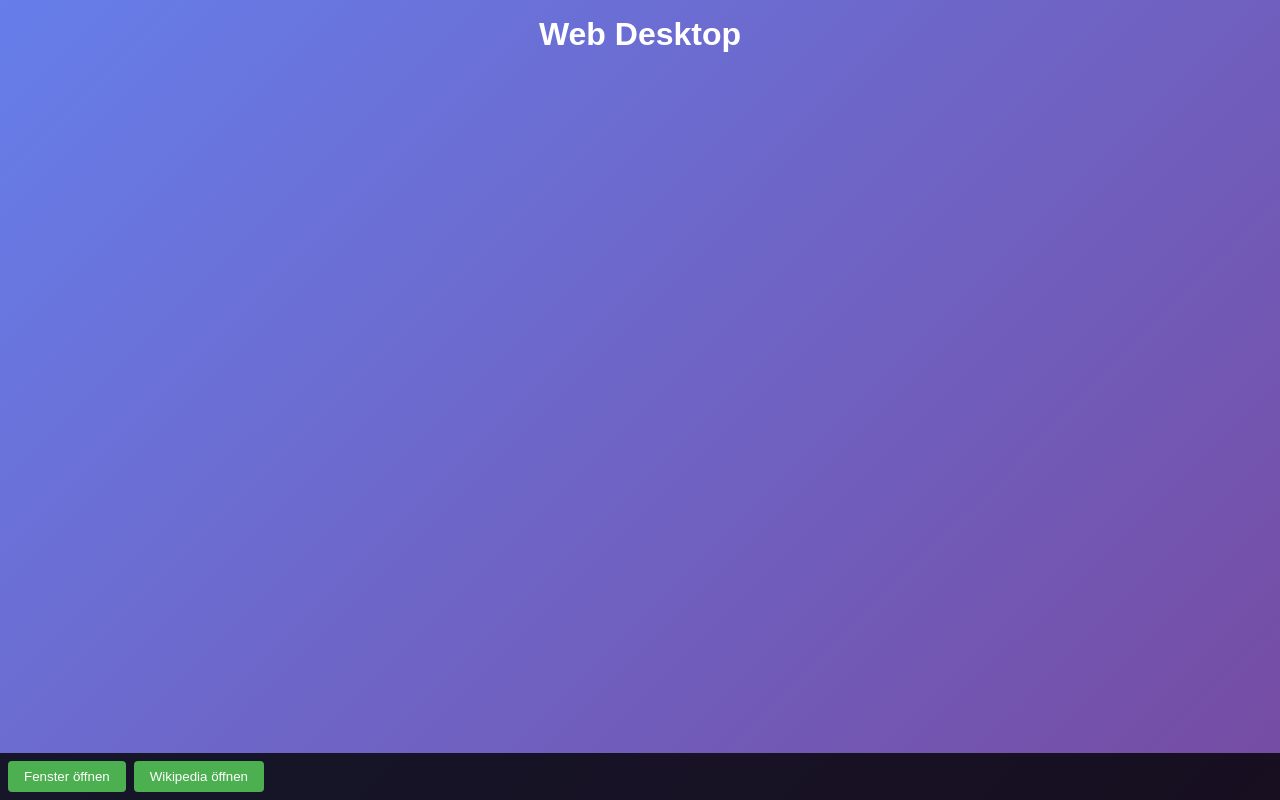
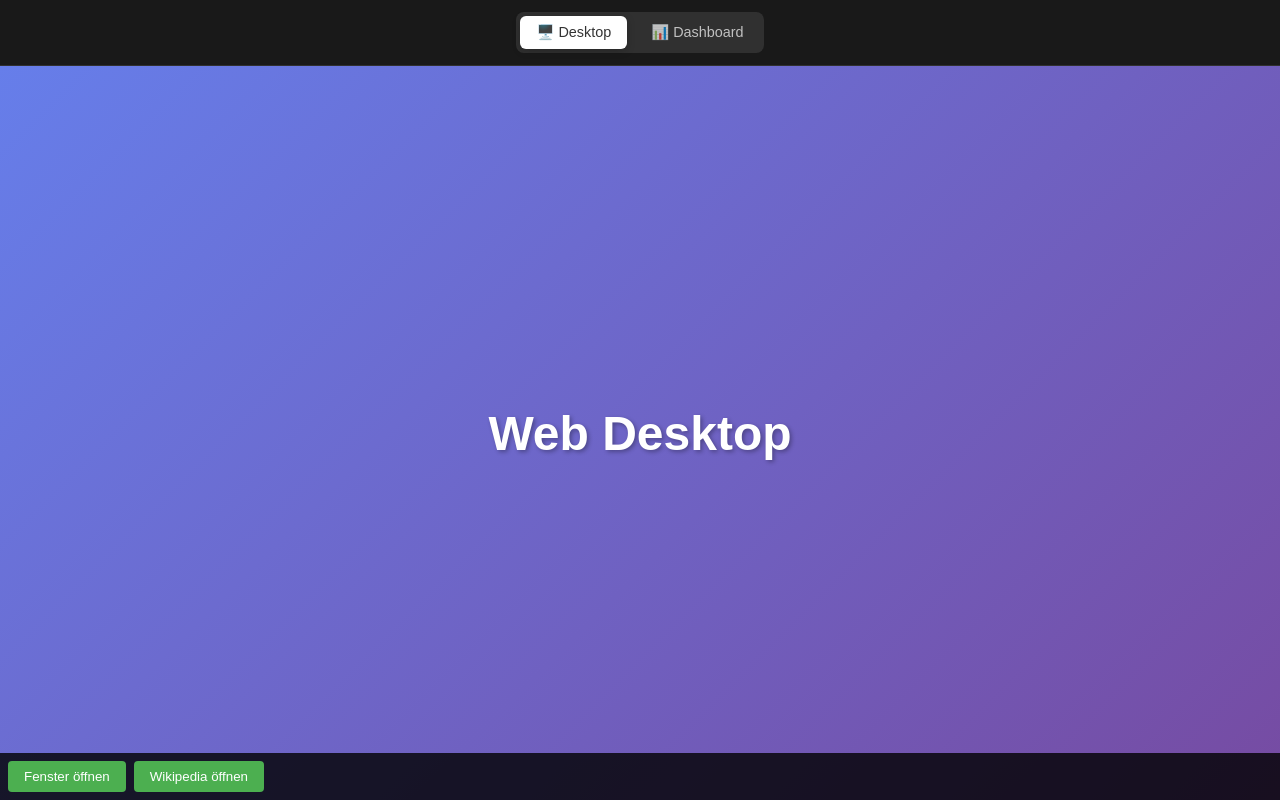
Before and after one commit to BIT-TAG/WebSuite, a SvelteKit app: page / in a window 1280 px wide. Built offline with nearby package versions, Linux system fonts and the light colour scheme.

Commit message:
Desktop/Dashboard Switch hinzufügen

```diff
--- /dev/null
+++ b/src/lib/components/Dashboard.svelte
@@ -0,0 +1,148 @@
+<!-- src/lib/components/Dashboard.svelte -->
+<script>
+  import { windows, openWindow } from '$lib/stores/windows';
+
+  const dashboardApps = [
+    { name: 'Wikipedia', icon: '📚', url: 'https://de.wikipedia.org' },
+    { name: 'Calculator', icon: '🧮', content: 'Taschenrechner-App' },
+    { name: 'Notes', icon: '📝', content: 'Notizen-App' },
+    { name: 'Weather', icon: '🌤️', content: 'Wetter-App' },
+    { name: 'Calendar', icon: '📅', content: 'Kalender-App' },
+    { name: 'Music', icon: '🎵', content: 'Musik-App' }
+  ];
+
+  function launchApp(app) {
+    if (app.url) {
+      openWindow({
+        title: app.name,
+        iframeSrc: app.url
+      });
+    } else {
+      openWindow({
+        title: app.name,
+        content: app.content
+      });
+    }
+  }
+</script>
+
+<div class="dashboard">
+  <div class="dashboard-header">
+    <h2>Dashboard</h2>
+    <p>Wählen Sie eine App aus</p>
+  </div>
+
+  <div class="app-grid">
+    {#each dashboardApps as app}
+      <div class="app-card" on:click={() => launchApp(app)} role="button" tabindex="0">
+        <div class="app-icon">{app.icon}</div>
+        <div class="app-name">{app.name}</div>
+      </div>
+    {/each}
+  </div>
+
+  <div class="dashboard-stats">
+    <div class="stat-card">
+      <h3>Offene Fenster</h3>
+      <div class="stat-value">{$windows.length}</div>
+    </div>
+    <div class="stat-card">
+      <h3>Verfügbare Apps</h3>
+      <div class="stat-value">{dashboardApps.length}</div>
+    </div>
+  </div>
+</div>
+
+<style>
+  .dashboard {
+    height: 100%;
+    padding: 2rem;
+    background: linear-gradient(135deg, #f5f7fa 0%, #c3cfe2 100%);
+    overflow-y: auto;
+  }
+
+  .dashboard-header {
+    text-align: center;
+    margin-bottom: 2rem;
+  }
+
+  .dashboard-header h2 {
+    color: #333;
+    margin: 0 0 0.5rem 0;
+    font-size: 2rem;
+  }
+
+  .dashboard-header p {
+    color: #666;
+    margin: 0;
+  }
+
+  .app-grid {
+    display: grid;
+    grid-template-columns: repeat(auto-fit, minmax(150px, 1fr));
+    gap: 1.5rem;
+    margin-bottom: 2rem;
+    max-width: 800px;
+    margin-left: auto;
+    margin-right: auto;
+  }
+
+  .app-card {
+    background: white;
+    border-radius: 12px;
+    padding: 1.5rem;
+    text-align: center;
+    cursor: pointer;
+    transition: all 0.3s ease;
+    box-shadow: 0 2px 10px rgba(0, 0, 0, 0.1);
+    border: 2px solid transparent;
+  }
+
+  .app-card:hover {
+    transform: translateY(-5px);
+    box-shadow: 0 5px 20px rgba(0, 0, 0, 0.15);
+    border-color: #667eea;
+  }
+
+  .app-icon {
+    font-size: 3rem;
+    margin-bottom: 0.5rem;
+  }
+
+  .app-name {
+    font-weight: 600;
+    color: #333;
+    font-size: 0.9rem;
+  }
+
+  .dashboard-stats {
+    display: flex;
+    gap: 1rem;
+    justify-content: center;
+    max-width: 400px;
+    margin: 0 auto;
+  }
+
+  .stat-card {
+    background: rgba(255, 255, 255, 0.9);
+    border-radius: 8px;
+    padding: 1rem;
+    text-align: center;
+    flex: 1;
+    backdrop-filter: blur(10px);
+  }
+
+  .stat-card h3 {
+    margin: 0 0 0.5rem 0;
+    font-size: 0.8rem;
+    color: #666;
+    text-transform: uppercase;
+    letter-spacing: 0.5px;
+  }
+
+  .stat-value {
+    font-size: 2rem;
+    font-weight: bold;
+    color: #667eea;
+  }
+</style>
--- /dev/null
+++ b/src/lib/stores/view.js
@@ -0,0 +1,12 @@
+// src/lib/stores/view.js
+import { writable } from 'svelte/store';
+
+export const currentView = writable('desktop'); // 'desktop' oder 'dashboard'
+
+export function switchToDesktop() {
+  currentView.set('desktop');
+}
+
+export function switchToDashboard() {
+  currentView.set('dashboard');
+}
--- a/src/routes/+page.svelte
+++ b/src/routes/+page.svelte
@@ -1,7 +1,9 @@
 <!-- src/routes/+page.svelte -->
 <script>
   import { windows, openWindow, closeWindow } from '$lib/stores/windows';
+  import { currentView, switchToDesktop, switchToDashboard } from '$lib/stores/view';
   import Window from '$lib/components/Window.svelte';
+  import Dashboard from '$lib/components/Dashboard.svelte';
 
   function openExample() {
     openWindow({
@@ -19,12 +21,44 @@
 </script>
 
 <div class="desktop">
-  <h1>Web Desktop</h1>
+  <!-- Navigation Header -->
+  <div class="nav-header">
+    <div class="nav-switches">
+      <button
+        class="nav-switch"
+        class:active={$currentView === 'desktop'}
+        on:click={switchToDesktop}
+      >
+        🖥️ Desktop
+      </button>
+      <button
+        class="nav-switch"
+        class:active={$currentView === 'dashboard'}
+        on:click={switchToDashboard}
+      >
+        📊 Dashboard
+      </button>
+    </div>
+  </div>
 
-  <div class="taskbar">
-    <button on:click={openExample}>Fenster öffnen</button>
-    <button on:click={openIframeApp}>Wikipedia öffnen</button>
+  <!-- Content Area -->
+  <div class="content-area">
+    {#if $currentView === 'desktop'}
+      <div class="desktop-content">
+        <h1>Web Desktop</h1>
+      </div>
+    {:else}
+      <Dashboard />
+    {/if}
   </div>
+
+  <!-- Taskbar (nur im Desktop-Modus) -->
+  {#if $currentView === 'desktop'}
+    <div class="taskbar">
+      <button on:click={openExample}>Fenster öffnen</button>
+      <button on:click={openIframeApp}>Wikipedia öffnen</button>
+    </div>
+  {/if}
 
   {#each $windows as win (win.id)}
     <Window {...win} onClose={closeWindow}>
@@ -40,16 +74,71 @@
 <style>
   .desktop {
     height: 100vh;
+    display: flex;
+    flex-direction: column;
+    position: relative;
+    overflow: hidden;
+  }
+
+  .nav-header {
+    background: rgba(0, 0, 0, 0.9);
+    padding: 0.75rem 1rem;
+    display: flex;
+    justify-content: center;
+    border-bottom: 1px solid rgba(255, 255, 255, 0.1);
+    z-index: 1000;
+  }
+
+  .nav-switches {
+    display: flex;
+    gap: 0.5rem;
+    background: rgba(255, 255, 255, 0.1);
+    border-radius: 8px;
+    padding: 0.25rem;
+  }
+
+  .nav-switch {
+    background: transparent;
+    color: rgba(255, 255, 255, 0.7);
+    border: none;
+    padding: 0.5rem 1rem;
+    border-radius: 6px;
+    cursor: pointer;
+    transition: all 0.3s ease;
+    font-size: 0.9rem;
+    font-weight: 500;
+  }
+
+  .nav-switch:hover {
+    background: rgba(255, 255, 255, 0.1);
+    color: white;
+  }
+
+  .nav-switch.active {
+    background: white;
+    color: #333;
+    box-shadow: 0 2px 8px rgba(0, 0, 0, 0.2);
+  }
+
+  .content-area {
+    flex: 1;
     background: linear-gradient(135deg, #667eea 0%, #764ba2 100%);
     position: relative;
-    overflow: hidden;
+  }
+
+  .desktop-content {
+    height: 100%;
+    display: flex;
+    align-items: center;
+    justify-content: center;
   }
 
   h1 {
     color: white;
     text-align: center;
-    padding: 1rem;
     margin: 0;
+    font-size: 3rem;
+    text-shadow: 2px 2px 4px rgba(0, 0, 0, 0.3);
   }
 
   .taskbar {
```
